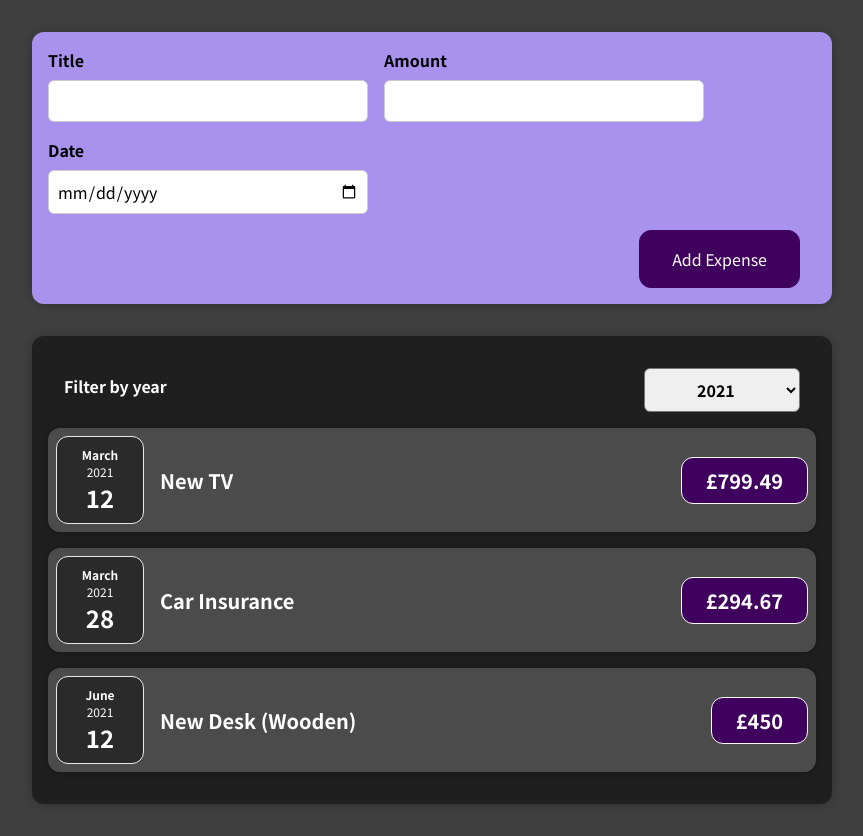
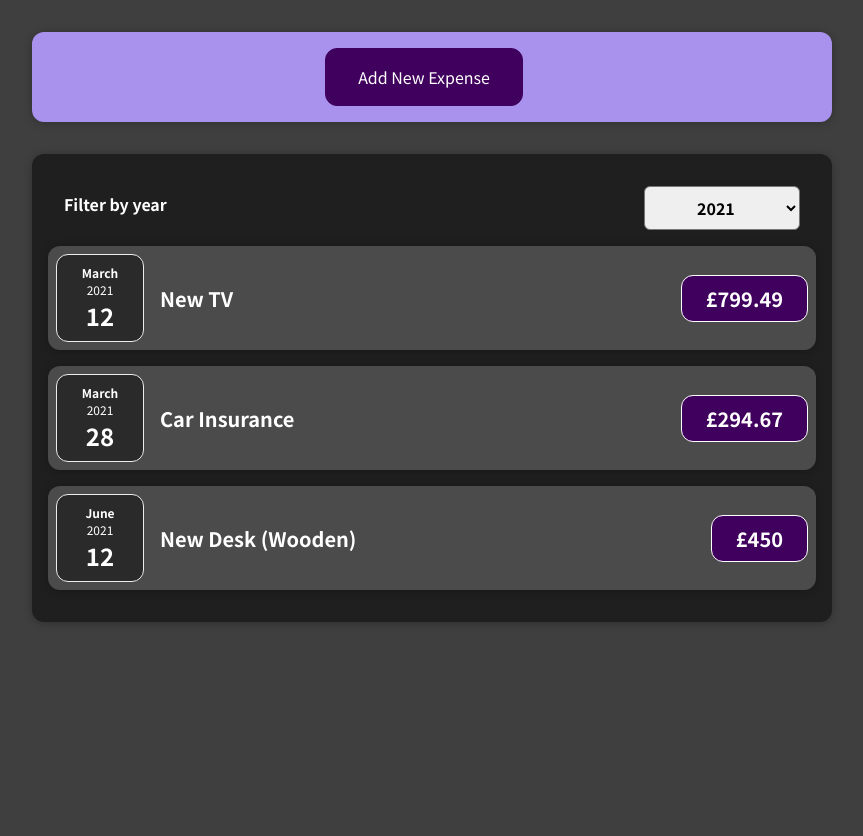
Before and after one commit to Molina-Daniel/react-expense-tracker, a React (Create React App) app: page / in a window 1280 px wide. Shown: the whole page, without its empty margins (208-1071 px from the left). After the commit the page ends 800 px from the top, so only its background shows below. Built offline with nearby package versions, Linux system fonts and the light colour scheme.

Commit message:
Add add new expense toggle button

```diff
--- a/src/components/NewExpense/ExpenseForm.js
+++ b/src/components/NewExpense/ExpenseForm.js
@@ -97,6 +97,9 @@ const ExpenseForm = (props) => {
         </div>
       </div>
       <div className="new-expense__actions">
+        <button type="reset" onClick={props.onCancelAddNewExpense}>
+          Cancel
+        </button>
         <button type="submit">Add Expense</button>
       </div>
     </form>
--- a/src/components/NewExpense/NewExpense.js
+++ b/src/components/NewExpense/NewExpense.js
@@ -1,18 +1,39 @@
+import { useState } from "react";
 import ExpenseForm from "./ExpenseForm";
 import "./NewExpense.css";
 
 const NewExpense = (props) => {
+  const [addNewExpenseClicked, setAddNewExpenseClicked] = useState(false);
+
+  const addNewExpenseHandler = () => {
+    setAddNewExpenseClicked(true);
+  };
+
   const saveExpenseDataHandler = (enteredExpenseData) => {
     const expenseData = {
       ...enteredExpenseData,
       id: Math.random().toString(),
     };
     props.onAddExpense(expenseData);
+    setAddNewExpenseClicked(false);
+  };
+
+  const cancelAddNewExpenseHandler = () => {
+    setAddNewExpenseClicked(false);
   };
 
   return (
     <div className="new-expense">
-      <ExpenseForm onSaveExpenseData={saveExpenseDataHandler} />
+      {addNewExpenseClicked ? (
+        <ExpenseForm
+          onSaveExpenseData={saveExpenseDataHandler}
+          onCancelAddNewExpense={cancelAddNewExpenseHandler}
+        />
+      ) : (
+        <button type="button" onClick={addNewExpenseHandler}>
+          Add New Expense
+        </button>
+      )}
     </div>
   );
 };
```
Also changed, not shown: src/components/NewExpense/NewExpense.css (line endings or trailing spaces).
